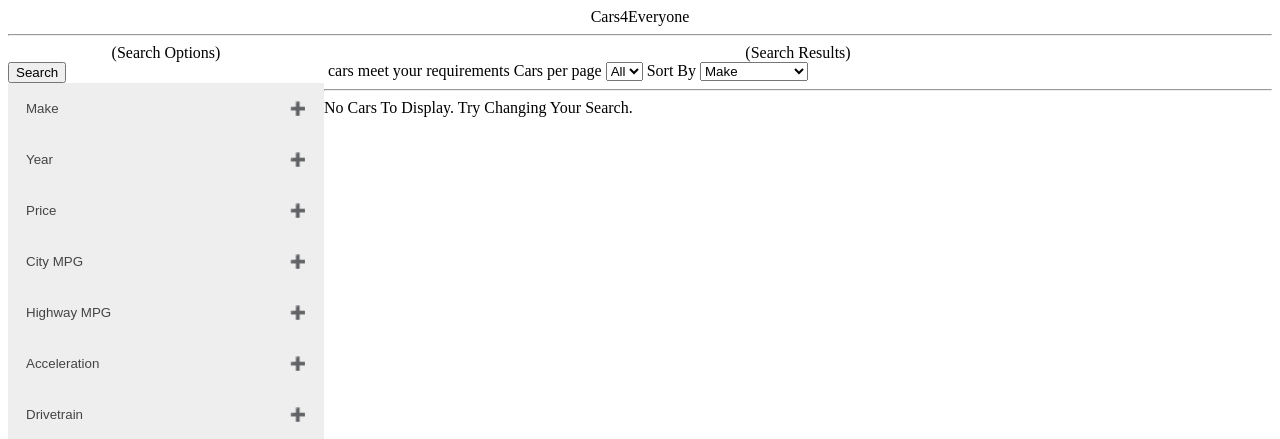
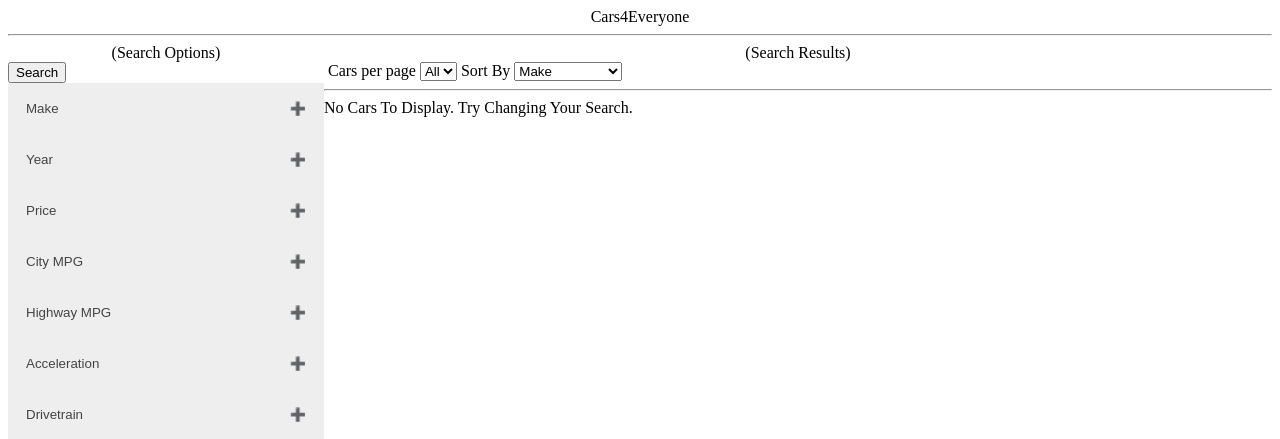
Before and after one commit to ctbyrd/Cars4Everyone, a PHP site: page / in a window 1280 px wide. Shown: the top 439 px of the page. Run offline with PHP 8.4, Linux system fonts and the light colour scheme; data that the repository does not hold is empty.

Commit message:
Update index.php

```diff
--- a/index.php
+++ b/index.php
@@ -52,11 +52,6 @@
           <!-- TO DO: Positioning of this line -->
           <form name="form" id="submitButtonForm" method="POST" action="php/resultsPanelPopulation.php" target="results_panel">
             <input type= 'submit' value="Search" id = "SearchButton" class = "PanelHeader"></input>
-            <!-- TO DO: Trigger Event -> Remove Parameters and
-                Request All Cars from the Database
-                New SQL: "SELECT * FROM cars;"
-              -->
-            <!-- <button type= 'submit' id = "ResetButton" class = "PanelHeader">Reset</button> -->
         </div>
         <!-- Collapsing Filters for Results -->
         <div id = "FilterContainer">
@@ -154,7 +149,6 @@
               //resultsPanelCount($curr_query);
             ?>
           </div>
-          <div class="PanelHeaders">cars meet your requirements</div>
           <div class="PanelHeaders">Cars per page</div>
           <!--Dropdown for cars per page -->
           <div class="PanelHeaders">
@@ -194,7 +188,6 @@
       <!-- Populate using PHP -->
       <div class = "CarResultContainer">
         <div id="results_panel"></div>
-        <!-- <iframe name="results_panel" src='php/resultsPanelPopulation.php'></iframe> -->
       </div>
     </div>
     </div>
```
